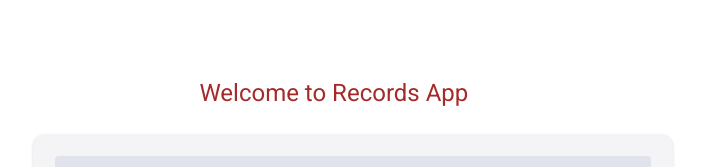
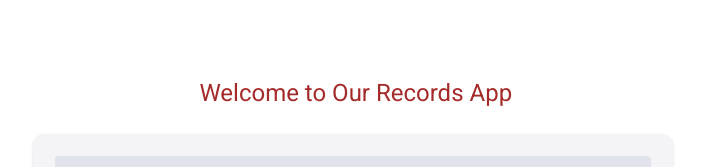
Before and after one commit to PK-170/AngularRecordsApp, an Angular app in the folder frontend/: page /login in a window 1280 px wide. Shown: the top 167 px of the page, without its empty margins (287-992 px from the left). Built offline with nearby package versions, Linux system fonts and the light colour scheme.

Commit message:
added login page

```diff
--- a/frontend/src/app/app.component.html
+++ b/frontend/src/app/app.component.html
@@ -1,4 +1,4 @@
 <div class="div-reg">
-  <h6>Welcome to Records App</h6>
+  <h6>Welcome to Our Records App</h6>
 </div>
 <router-outlet> </router-outlet>
```
